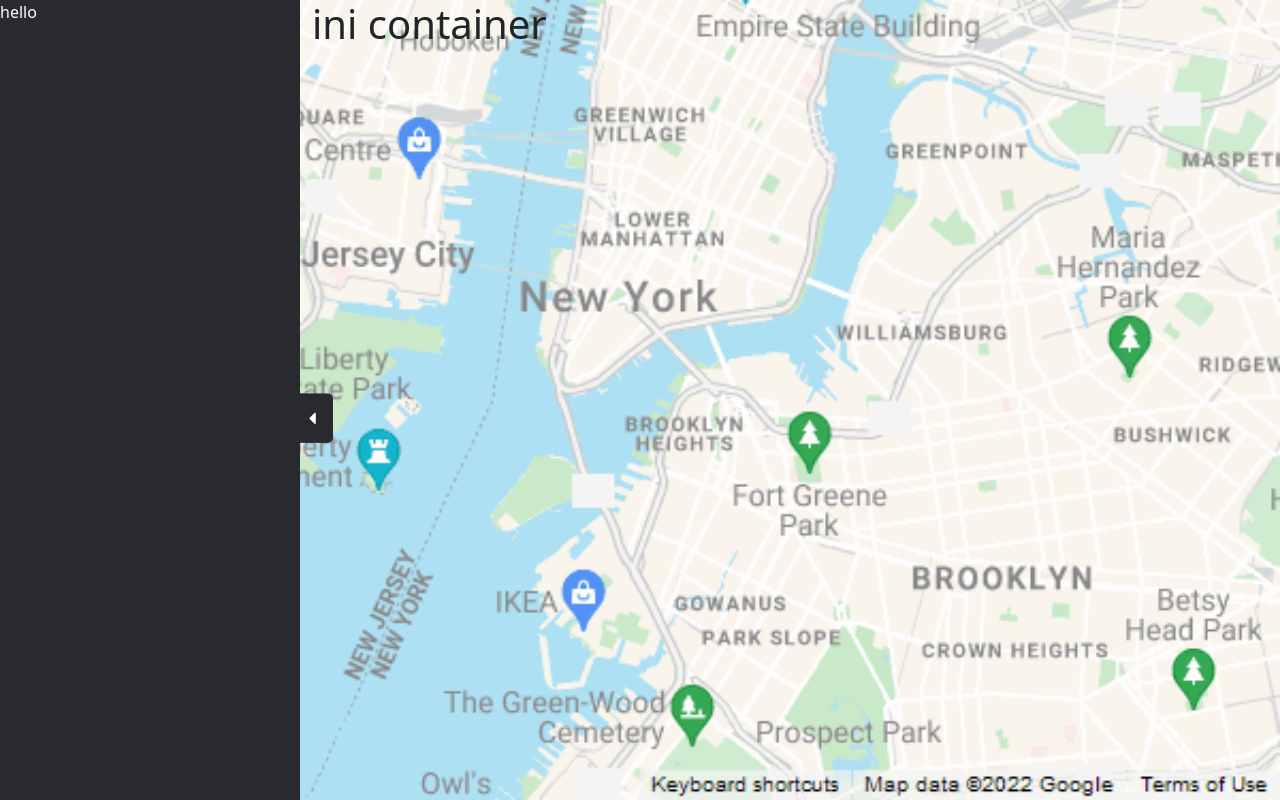
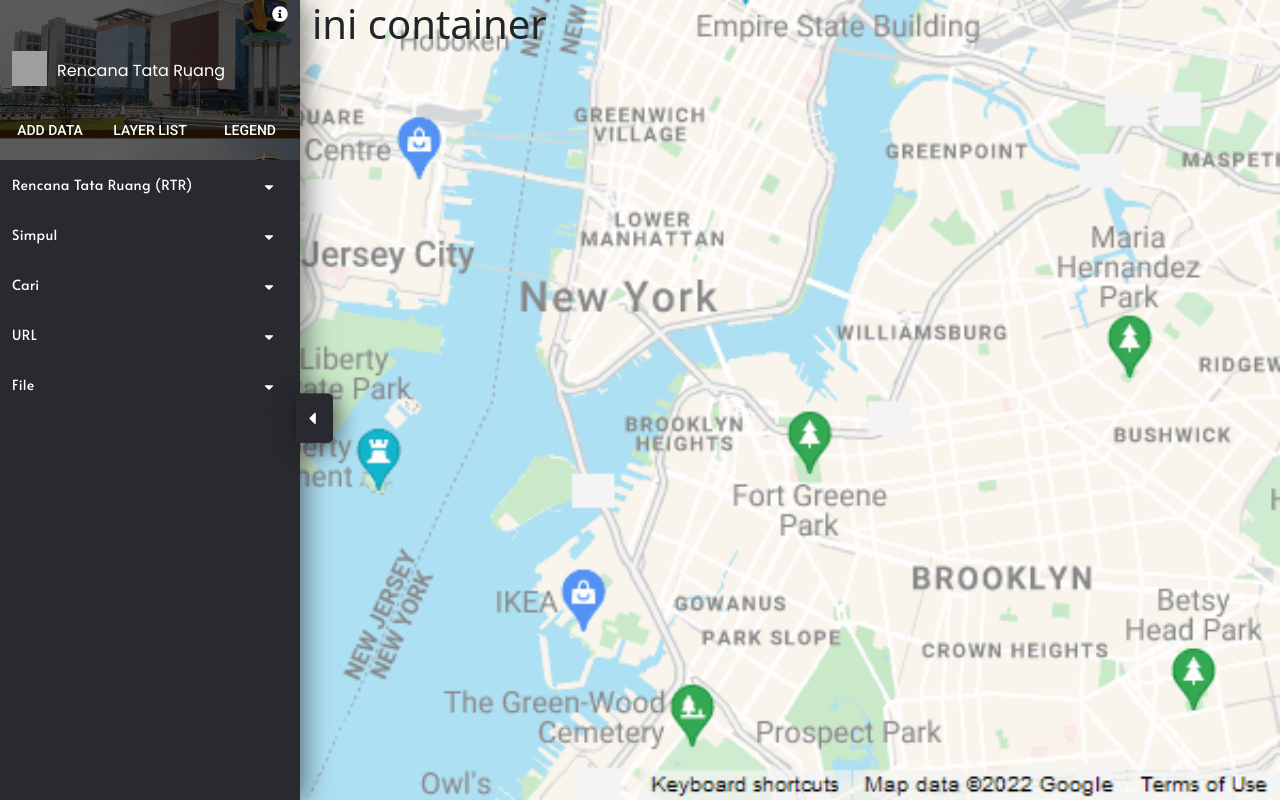
Before and after one commit to adorablelildove/rtr-online, a React (Create React App) app: page / in a window 1280 px wide. Built offline with nearby package versions, Linux system fonts and the light colour scheme; grey boxes are pictures that could not be loaded.

Commit message:
membuat submenu pada add data

```diff
--- a/public/assets/css/style.css
+++ b/public/assets/css/style.css
@@ -1,3 +1,15 @@
+:root{
+    /* Font-color */
+    --yellow-color: #FEC32F;
+    --blue-color: #0E3D64;
+    --grey-color: #292A30;
+
+    /* Font-family */
+    --poppins: "Poppins", sans-serif;
+    --roboto: "Roboto", sans-serif;
+    --alata: "Alata", sans-serif;
+}
+
 *{
     margin: 0;
     padding: 0;
@@ -20,24 +32,27 @@
 }
 
 .sidebar.show{
+    margin-left: 0;
     color: white;
     width: 300px;
     flex-shrink: 0;
-    background-color: #292A30;
+    background-color: var(--grey-color);
     height: 100%;
-    transition: width 350ms;
+    transition: ease 350ms;
+    box-shadow: 5px 0 25px rgba(0,0,0,0.5);
 }
 
 .sidebar.close{
-    background-color: #292A30;
+    background-color: var(--grey-color);
+    width: 300px;
     height: 100%;
-    width: 0px;
-    transition: 350ms;
+    margin-left: -440px;
+    transition: ease 350ms;
     overflow: hidden;
 }
 
 .expand-btn, .collapse-btn{
-    background-color: #292A30;
+    background-color: var(--grey-color);
     border-radius: 5px 5px 0 0;
     position: absolute;
     color: white;
@@ -46,26 +61,37 @@
     transform: translateY(-50%);
     transform: rotate(90deg);
     cursor: pointer;
+    box-shadow: 3px -2px 25px rgba(0,0,0,0.4);
+}
+
+.expand-btn a{
+    color: white;
+    text-decoration: none;
+}
+
+.expand-btn a:hover, .collapse-btn a:hover{
+    color: white;
+    opacity: 0.5;
 }
 
 .expand-btn.show{
     margin-left: -10px;
     padding: 6px;
     z-index: 1;
-    transition: margin-left 350ms;
+    transition: ease-out 350ms;
 }
 .expand-btn.close{
     margin-left: 290px;
     padding: 6px;
     z-index: -1;
-    transition: margin-left 350ms;
+    transition: ease-out 350ms;
 }
 
 .collapse-btn.show{
     font-size: larger;
     padding: 4px 15px 4px 15px;
     margin-left: 290px;
-    transition: margin-left 350ms;
+    transition: ease-out 350ms;
 }
 
 .collapse-btn.close{
@@ -73,13 +99,90 @@
     margin-left: -10px;
     z-index: -1;
     padding: 4px 15px 4px 15px;
-    transition: 350ms;
+    transition: ease-out 350ms;
 }
+
+.header-shadow{
+    background-color: rgb(0, 0, 0, 0.6);
+}
+
+.info .col{
+    cursor: pointer;
+}
+
+.info .col:hover{
+    opacity: 0.6;
+    transition: 250ms;
+}
+
+.rtr{
+    margin: -5px;
+    padding: 0;
+}
+
+.main-menu > .col{
+    cursor: pointer;
+    height: 5vh;
+    transition: color 350ms;
+}
+
+.main-menu > .col:hover{
+    color: var(--yellow-color);
+    border-bottom: 2px solid var(--yellow-color);
+}
+
+.add-data-container-close.col.row{
+    width: 0;
+    height: 0;
+}
+
+.sub-menu{
+    border-bottom: solid rgb(0, 0, 0, 0.1) 1px;
+    background-color: var(--grey-color);
+    height: 50px;
+    font-family: var(--alata);
+    font-size: 14px;
+    align-items: center;
+    letter-spacing: 0.5px;
+    cursor: pointer;
+    transition: ease-in-out 250ms;
+}
+
+.sub-menu:hover{
+    background-color: rgb(0, 0, 0, 0.4);
+}
+
+
+
 /*----------------------------------------------
     ## Global
 ----------------------------------------------*/
 .h-100vh{
     height: 100vh;
+}
+
+.h-80vh{
+    height: 80vh;
+}
+
+.h-20vh{
+    height: 20vh;
+}
+
+.h-15vh{
+    height: 15vh;
+}
+
+.h-10vh{
+    height: 10vh;
+}
+
+.h-5vh{
+    height: 5vh;
+}
+
+.h-8vh{
+    height: 8vh;
 }
 
 .left-290{
@@ -94,18 +197,79 @@
     margin-left: -100px;
 }
 
+.f-10{
+    font-size: 10px;
+}
+
 .f-12{
     font-size: 12px;
+}
+
+.f-14{
+    font-size: 14px;
 }
 
 .f-poppins{
     font-family: "Poppins", sans-serif;
 }
 
+.f-roboto{
+    font-family: 'Roboto', sans-serif;
+}
+
 .spacing{
     letter-spacing: 1px;
 }
 
+.align-center{
+    align-items: center;
+    text-align: center;
+}
+
+.align-center-l{
+    align-items: center;
+    text-align: left;
+}
+
+.align-r{
+    align-items: right;
+    text-align: right;
+}
+
 .bg-main{
-    background-color: #292A30;
+    background-color: var(--grey-color);
 }
+
+.bg-yellow{
+    background-color: yellow;
+}
+
+.bg-green{
+    background-color: green;
+}
+
+.bg-blue{
+    background-color: blue;
+}
+
+.bg-red{
+    background-color: red;
+}
+
+.bg-black{
+    background-color: black;
+}
+
+.bg-header{
+    background-image: url(sidebar-header.jpg);
+    background-size: cover;
+    background-position-y: -30px;
+}
+
+.op-60{
+    opacity: 0.60;
+}
+
+.op-100{
+    opacity: 1;
+}
--- a/src/components/Sidebar.js
+++ b/src/components/Sidebar.js
@@ -2,7 +2,7 @@
 import * as FaIcons from 'react-icons/fa'
 
 const Sidebar = () => {
-
+  // Expand-collapse animation sidebar
   const [isOpen, setIsOpen] = useState(true);
   const [style, setStyle] = useState("expand-btn close");
   const collapsed = () => {
@@ -12,6 +12,11 @@
     setStyle(isOpen ? "expand-btn show" : "expand-btn close");
   }
 
+  // Change main menus
+  const [addDataIsOpen, setAddDataIsOpen] = useState(true);
+  const [layerListIsOpen, setLayerListIsOpen] = useState(false);
+  const [legendIsOpen, setLegendIsOpen] = useState(false);  ;
+
   return (
     <div className='main h-100vh'>
         <td className={style} onClick={() => {setIsOpen(!isOpen); expanded()}}>
@@ -20,7 +25,83 @@
 
         {/* responsive sidebar */}
         <div className={isOpen ? "sidebar show" : "sidebar close"}>
-            hello
+        <div className="container">
+          <div className='row h-20vh bg-header'>
+            <div className='header-shadow col'>
+              <div className='info row h-5vh'>
+                <div className='col align-r'>
+                <a><FaIcons.FaInfoCircle /></a>
+                </div>
+              </div>
+              <div className='row h-10vh align-center-l'>
+                <div className='col h-8vh f-poppins'>
+                  <div className='row h-5vh align-center-l'>
+                    <div className='col-2'>
+                      <img src='logoATR.png' width={35} height={35}></img>
+                    </div>
+                    <div className='rtr col-10'>Rencana Tata Ruang</div>
+                  </div>
+                </div>
+              </div>
+              <div className='row'>
+                <div className='col'>
+                  <div className='main-menu row h-5vh align-center f-14 f-roboto'>
+                    <div className='col' onClick={() => {setAddDataIsOpen(true); setLayerListIsOpen(false); setLegendIsOpen(false)}}>ADD DATA</div>
+                    <div className='col' onClick={() => {setAddDataIsOpen(false); setLayerListIsOpen(true); setLegendIsOpen(false)}}>LAYER LIST</div>
+                    <div className='col' onClick={() => {setAddDataIsOpen(false); setLayerListIsOpen(false); setLegendIsOpen(true)}}>LEGEND</div>
+                  </div>
+                </div>
+              </div>
+            </div>
+          </div>
+          { addDataIsOpen &&
+          <div className="row h-80vh">
+            <div className='col'>
+              <div className='row sub-menu'>
+                <div className='col-10'>Rencana Tata Ruang (RTR)</div>
+                <div className='col-2'><FaIcons.FaCaretDown /></div>
+              </div>
+              <div className='row sub-menu'>
+                <div className='col-10'>Simpul</div>
+                <div className='col-2'><FaIcons.FaCaretDown /></div>
+              </div>
+              <div className='row sub-menu'>
+                <div className='col-10'>Cari</div>
+                <div className='col-2'><FaIcons.FaCaretDown /></div>
+              </div>
+              <div className='row sub-menu'>
+                <div className='col-10'>URL</div>
+                <div className='col-2'><FaIcons.FaCaretDown /></div>
+              </div>
+              <div className='row sub-menu'>
+                <div className='col-10'>File</div>
+                <div className='col-2'><FaIcons.FaCaretDown /></div>
+              </div>
+            </div>
+          </div>}
+          { layerListIsOpen &&
+          <div className="row h-80vh">
+            <div className='col'>
+              <div className='row'>
+                <div>MENU LAYER LIST 1</div>
+              </div>
+              <div className='row'>
+                <div>MENU LAYER LIST 2</div>
+              </div>
+            </div>
+          </div>}
+          { legendIsOpen &&
+          <div className="row h-80vh">
+            <div className='col'>
+              <div className='row'>
+                <div>MENU LEGEND 1</div>
+              </div>
+              <div className='row'>
+                <div>MENU LEGEND 2</div>
+              </div>
+            </div>
+          </div>}
+        </div>
         </div>
         <td className={isOpen ? "collapse-btn show" : "collapse-btn close"} onClick={() => {setIsOpen(!isOpen); collapsed()}}>
           <a><FaIcons.FaCaretDown /></a>
```
